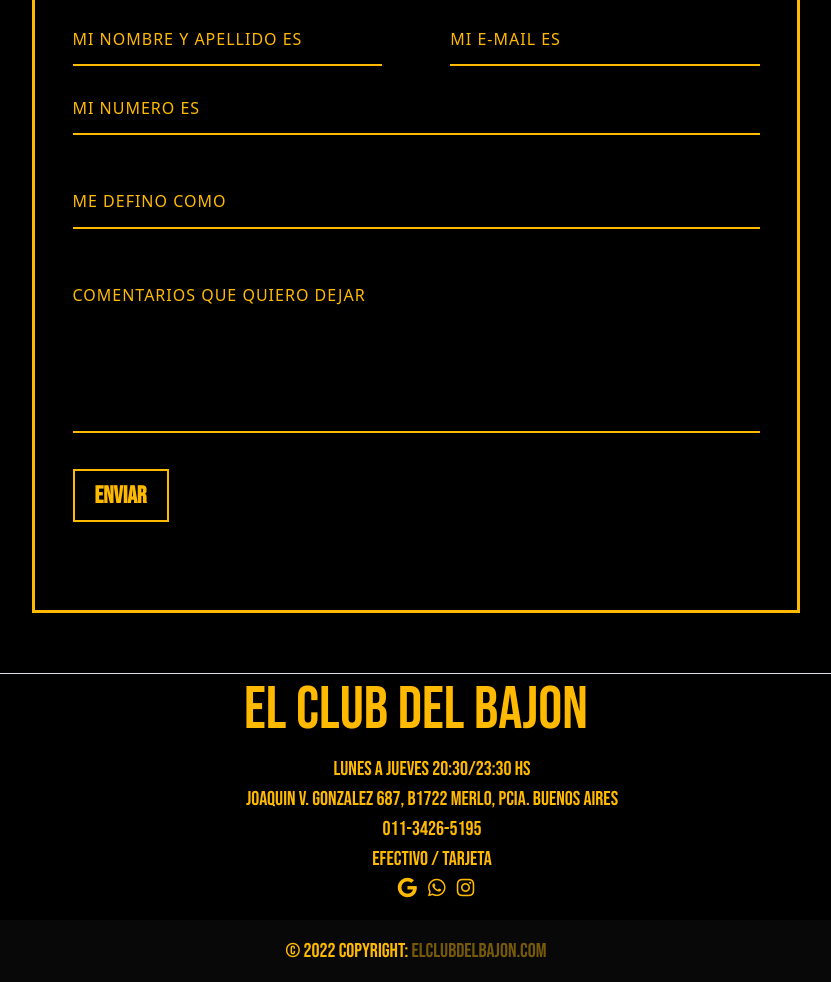
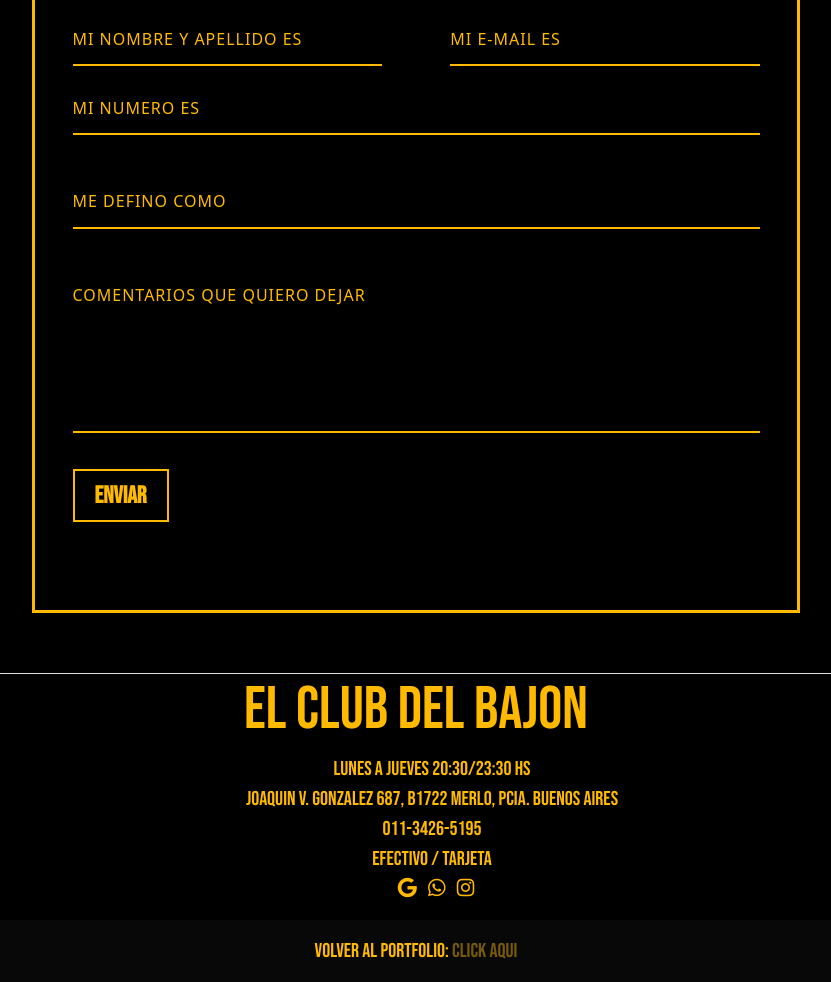
Before and after one commit to lhbasilone/clubBajonFinal, a plain HTML site: page pages/contacto.html in a window 1280 px wide. Shown: the part 291-1273 px from the top of the page, without its empty margins (224-1055 px from the left). Drawn offline with nearby package versions, Linux system fonts and the light colour scheme.

Commit message:
commit 16/6/23

```diff
--- a/pages/contacto.html
+++ b/pages/contacto.html
@@ -133,8 +133,8 @@
 		</div>
 
 
-		<div class="footer-copyright text-center py-3">© 2022 Copyright:
-			<a href="/"> elclubdelbajon.com</a>
+		<div class="footer-copyright text-center py-3">Volver al portfolio:
+			<a href="https://portfolio-lhb.vercel.app/"> CLICK AQUI</a>
 		</div>
 
 
```
Also changed, not shown: pages/combos.html (+3 -3 lines).
